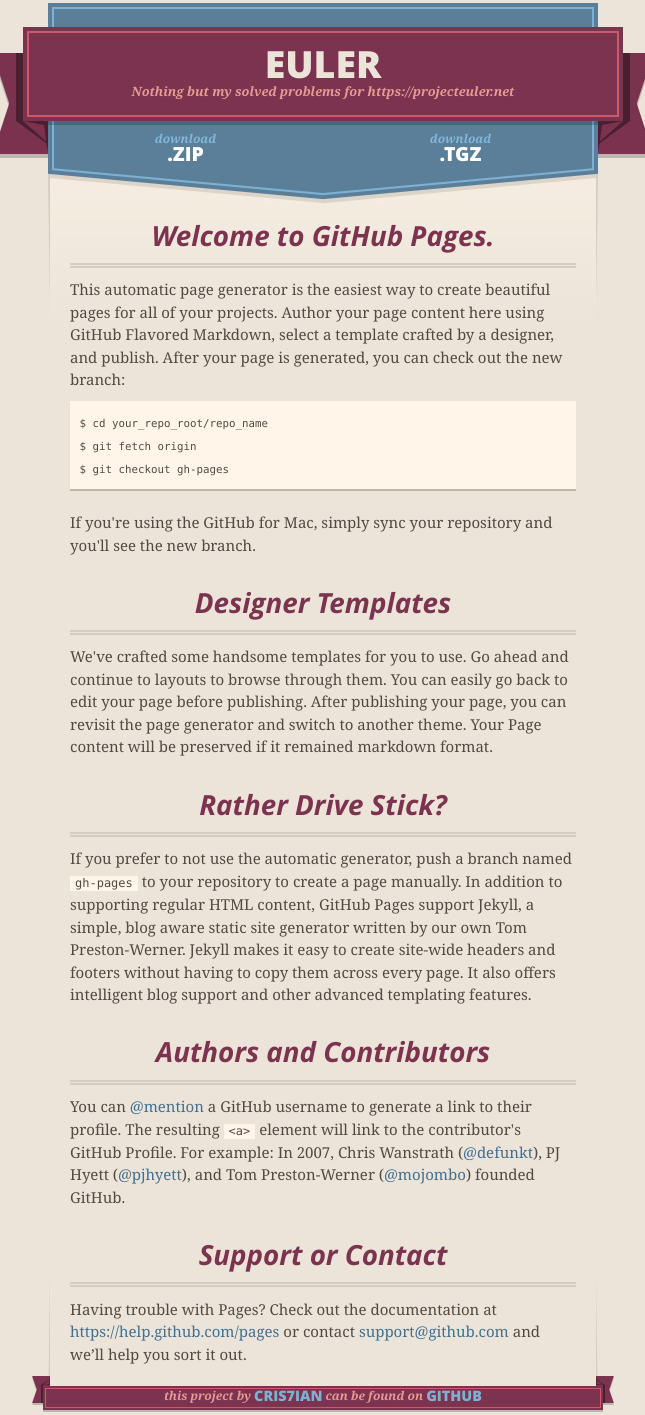
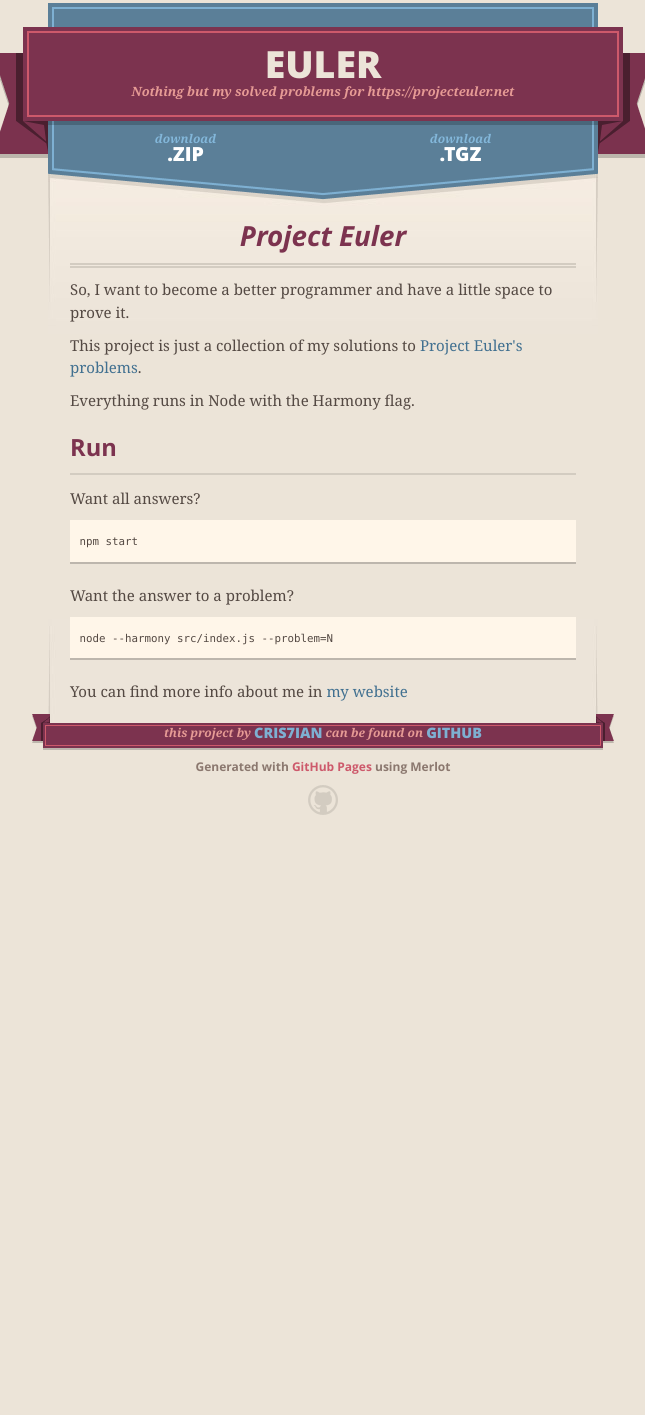
Before and after one commit to cris7ian/euler, a plain HTML site: page index.html in a window 1280 px wide. Shown: the part 11-1426 px from the top of the page, without its empty margins (317-962 px from the left). After the commit the page ends 866 px from the top, so only its background shows below. Drawn offline with nearby package versions, Linux system fonts and the light colour scheme.

```diff
--- a/index.html
+++ b/index.html
@@ -46,37 +46,29 @@
 
 
       <section id="main_content">
-        <h3>
-<a id="welcome-to-github-pages" class="anchor" href="#welcome-to-github-pages" aria-hidden="true"><span class="octicon octicon-link"></span></a>Welcome to GitHub Pages.</h3>
+        <h1>
+<a id="project-euler" class="anchor" href="#project-euler" aria-hidden="true"><span class="octicon octicon-link"></span></a>Project Euler</h1>
 
-<p>This automatic page generator is the easiest way to create beautiful pages for all of your projects. Author your page content here using GitHub Flavored Markdown, select a template crafted by a designer, and publish. After your page is generated, you can check out the new branch:</p>
+<p>So, I want to become a better programmer and have a little space to prove it.</p>
 
-<pre><code>$ cd your_repo_root/repo_name
-$ git fetch origin
-$ git checkout gh-pages
+<p>This project is just a collection of my solutions to <a href="https://projecteuler.net/">Project Euler's problems</a>.</p>
+
+<p>Everything runs in Node with the Harmony flag.</p>
+
+<h2>
+<a id="run" class="anchor" href="#run" aria-hidden="true"><span class="octicon octicon-link"></span></a>Run</h2>
+
+<p>Want all answers?</p>
+
+<pre><code>npm start
 </code></pre>
 
-<p>If you're using the GitHub for Mac, simply sync your repository and you'll see the new branch.</p>
+<p>Want the answer to a problem?</p>
 
-<h3>
-<a id="designer-templates" class="anchor" href="#designer-templates" aria-hidden="true"><span class="octicon octicon-link"></span></a>Designer Templates</h3>
+<pre><code>node --harmony src/index.js --problem=N
+</code></pre>
 
-<p>We've crafted some handsome templates for you to use. Go ahead and continue to layouts to browse through them. You can easily go back to edit your page before publishing. After publishing your page, you can revisit the page generator and switch to another theme. Your Page content will be preserved if it remained markdown format.</p>
-
-<h3>
-<a id="rather-drive-stick" class="anchor" href="#rather-drive-stick" aria-hidden="true"><span class="octicon octicon-link"></span></a>Rather Drive Stick?</h3>
-
-<p>If you prefer to not use the automatic generator, push a branch named <code>gh-pages</code> to your repository to create a page manually. In addition to supporting regular HTML content, GitHub Pages support Jekyll, a simple, blog aware static site generator written by our own Tom Preston-Werner. Jekyll makes it easy to create site-wide headers and footers without having to copy them across every page. It also offers intelligent blog support and other advanced templating features.</p>
-
-<h3>
-<a id="authors-and-contributors" class="anchor" href="#authors-and-contributors" aria-hidden="true"><span class="octicon octicon-link"></span></a>Authors and Contributors</h3>
-
-<p>You can <a href="https://github.com/blog/821" class="user-mention">@mention</a> a GitHub username to generate a link to their profile. The resulting <code>&lt;a&gt;</code> element will link to the contributor's GitHub Profile. For example: In 2007, Chris Wanstrath (<a href="https://github.com/defunkt" class="user-mention">@defunkt</a>), PJ Hyett (<a href="https://github.com/pjhyett" class="user-mention">@pjhyett</a>), and Tom Preston-Werner (<a href="https://github.com/mojombo" class="user-mention">@mojombo</a>) founded GitHub.</p>
-
-<h3>
-<a id="support-or-contact" class="anchor" href="#support-or-contact" aria-hidden="true"><span class="octicon octicon-link"></span></a>Support or Contact</h3>
-
-<p>Having trouble with Pages? Check out the documentation at <a href="https://help.github.com/pages">https://help.github.com/pages</a> or contact <a href="mailto:support@github.com">support@github.com</a> and we’ll help you sort it out.</p>
+<p>You can find more info about me in <a href="http://www.cristiancaroli.com/">my website</a></p>
       </section>
 
       <footer>
```
Also changed, not shown: params.json (+1 -1 lines).
